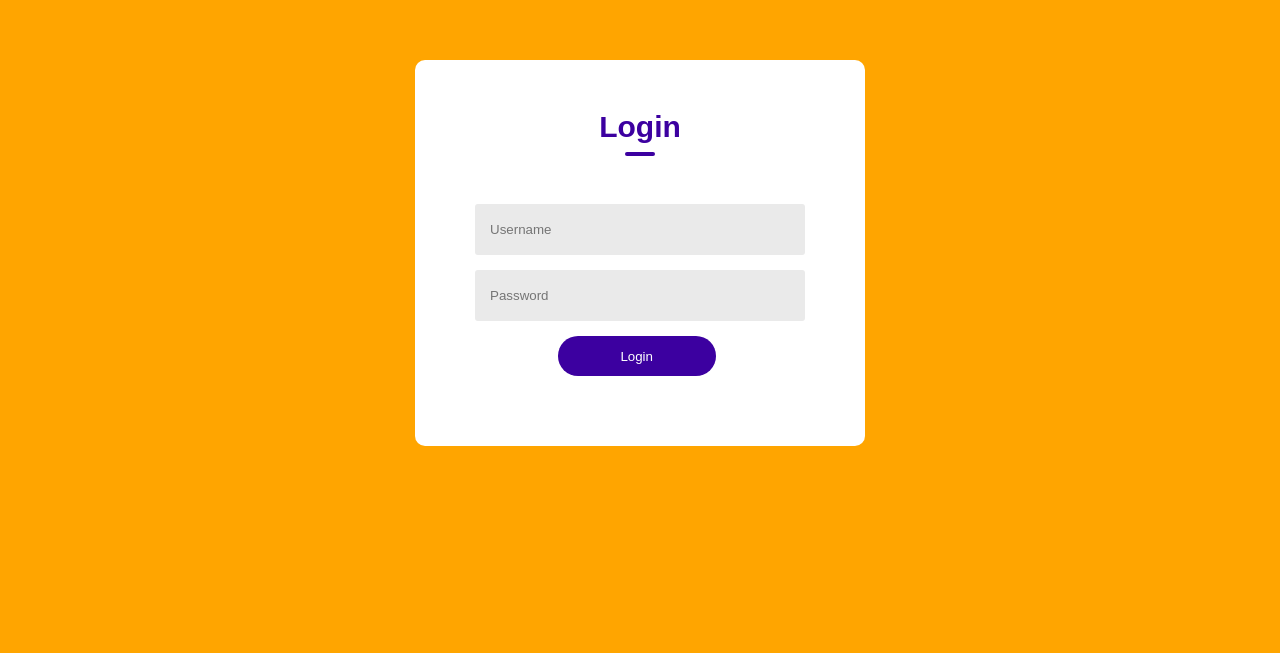
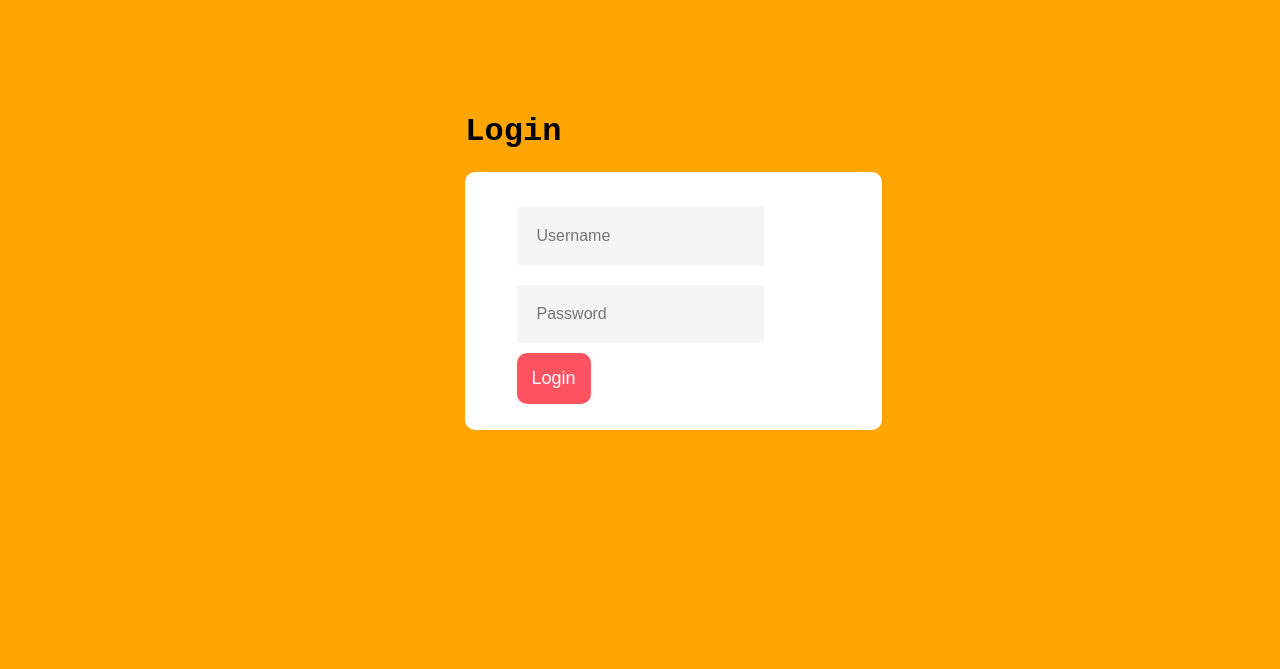
Before and after one commit to ErvinW/IMP.github.io, a plain HTML site: page index.html in a window 1280 px wide. Shown: the part 147-816 px from the top of the page. Drawn offline with Linux system fonts and the light colour scheme.

Commit message:
Added Js code to store login details to local storage

```diff
--- a/index.html
+++ b/index.html
@@ -1,26 +1,27 @@
 <!DOCTYPE html>
 <html>
     <head>
-        <meta name="viewport" content="width-device-width, inital-scale=1.0">
+        <meta name="viewport" content="width=device-width">
         <title>Login page</title>
         <link rel="stylesheet" href="style.css">
+        <script src="script.js" defer></script>
     </head>
 
     <body>
         <div class="container">
             <div class="form-box">
                 <h1>Login</h1>
-                <form>
+                <form onsubmit="myfunction(event)">
                     <div class="input-group">
                         <div class="input-field">
-                            <input type="text" placeholder="Username">
+                            <input type="text" id="username" placeholder="Username">
                         </div>
 
                         <div class="input-field">
-                            <input type="password" placeholder="Password">
+                            <input type="password" id="password" placeholder="Password">
                         </div>
                         <div class="btn-field">
-                            <button type="button">Login</button>
+                            <button type="submit">Login</button>
                         </div>
 
                     </div>
--- /dev/null
+++ b/script.js
@@ -0,0 +1,7 @@
+function myFunction(event){
+    var username = document.getElementById("username").value;
+    var password = document.getElementById("password").value;
+
+    localStorage.setItem("Username", username);
+    localStorage.setItem("Password", password);
+}
--- a/style.css
+++ b/style.css
@@ -1,82 +1,55 @@
-*{
-    margin: 0;
-    padding: 0;
-    font-family: 'Poppins', sans-serif;
-    box-sizing: border-box;
+html{
+    font-family: 'Roboto Mono', monospace;
+    background-size: cover;
+    background-color: orange;
+}
 
-}
 
 .container{
     width: 100%;
     height: 100vh;
-    background-color: orange;
-    background-position: center;
-    background-size: cover;
-    position: relative;
+    display: flex;
+    align-items: center;
+    justify-content: center;
 }
 
-.form-box{
-    width: 100%;
-    max-width: 450px;
-    position: absolute;
-    top: 50%;
-    left: 50%;
-    transform: translate(-50%,-50%);
-    background: #fff;
-    padding: 50px 60px 70px;
-    text-align: center;
+form{
+    background: white;
+    display: flex;
+    flex-direction: column;
+    padding: 2vw 4vw;
+    width: 90%;
+    max-width: 600px;
     border-radius: 10px;
-}
 
-.form-box h1{
-    font-size: 30px;
-    margin-bottom: 60px;
-    color: #3c00a0;
-    position: relative;
-}
-
-.form-box h1::after{
-    content: '';
-    width: 30px;
-    height: 4px;
-    border-radius: 3px;
-    background: #3c00a0;
-    position: absolute;
-    bottom: -12px;
-    left: 50%;
-    transform: translateX(-50%);
 }
 
 
-.input-field{
-    background: #eaeaea;
-    margin: 15px 0;
-    border-radius: 3px;
-    display: flex;
-    align-items: center;
-}
-input{
-    width: 100%;
-    background: transparent;
-    border: 0;
-    outline: 0;
-    padding: 18px 15px;
+form h2{
+    color: #555;
+    font-weight: 800;
+    margin-bottom: 20px;
+
 }
 
-.btn-field{
-    width: 100%;
-    display: flex;
-    justify-content: space-between;
+
+form input, form textarea{
+    border: 0;
+    margin: 10px 0;
+    padding: 20px;
+    outline: none;
+    background: #f5f5f5;
+    font-size: 16px;
+
 }
 
-.btn-field button{
-    flex-basis: 48%;
-    background: #3c00a0;
-    color: #fff;
-    height: 40px;
-    border-radius: 20px;
+form button{
+    padding: 15px;
+    background: #ff5361;
+    color: white;
+    font-size: 18px;
     border: 0;
-    outline: 0;
+    outline: none;
+    border-radius: 10px;
     cursor: pointer;
-    margin-left: 25%;
 }
```
Also changed, not shown: homepage.html (added, +20 -0 lines).
